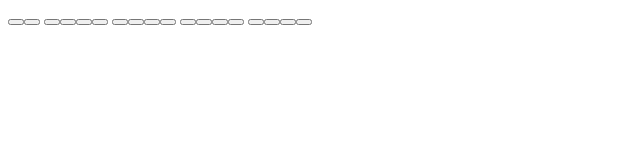
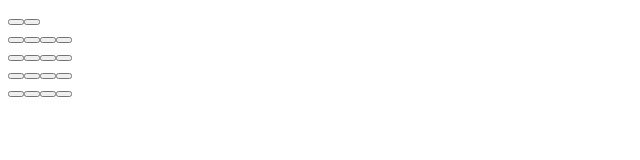
Before and after one commit to DamnnDanyo/calculator, a plain HTML site: page calculator.html in a window 1280 px wide. Shown: the whole page, without its empty margins (0-640 px from the left). Drawn offline with Linux system fonts and the light colour scheme.

Commit message:
added divs holders for each row of buttons to help with styling

```diff
--- a/calculator.html
+++ b/calculator.html
@@ -5,6 +5,7 @@
     <meta name="viewport" content="width=device-width, initial-scale=1.0">
     <title>Calculator</title>
     <script src="calculator.js"></script>
+    <link rel="stylesheet" href="style.css">
 </head>
 <body>
 
@@ -12,11 +13,11 @@
         <div id="screen">
 
         </div>
-        <button id="clear"></button><button id="delete"></button>
-        <button id="number"></button><button id="number"></button><button id="number"></button><button id="op"></button>
-        <button id="number"></button><button id="number"></button><button id="number"></button><button id="op"></button>
-        <button id="number"></button><button id="number"></button><button id="number"></button><button id="op"></button>
-        <button id="decimal"></button><button id="number"></button><button id="op"></button><button id="op"></button>
+        <div><button id="clear"></button><button id="delete"></button></div>
+        <div><button id="number"></button><button id="number"></button><button id="number"></button><button id="op"></button></div>
+        <div><button id="number"></button><button id="number"></button><button id="number"></button><button id="op"></button></div>
+        <div><button id="number"></button><button id="number"></button><button id="number"></button><button id="op"></button></div>
+        <div><button id="decimal"></button><button id="number"></button><button id="op"></button><button id="op"></button></div>
     </div>
 
 </body>
```
